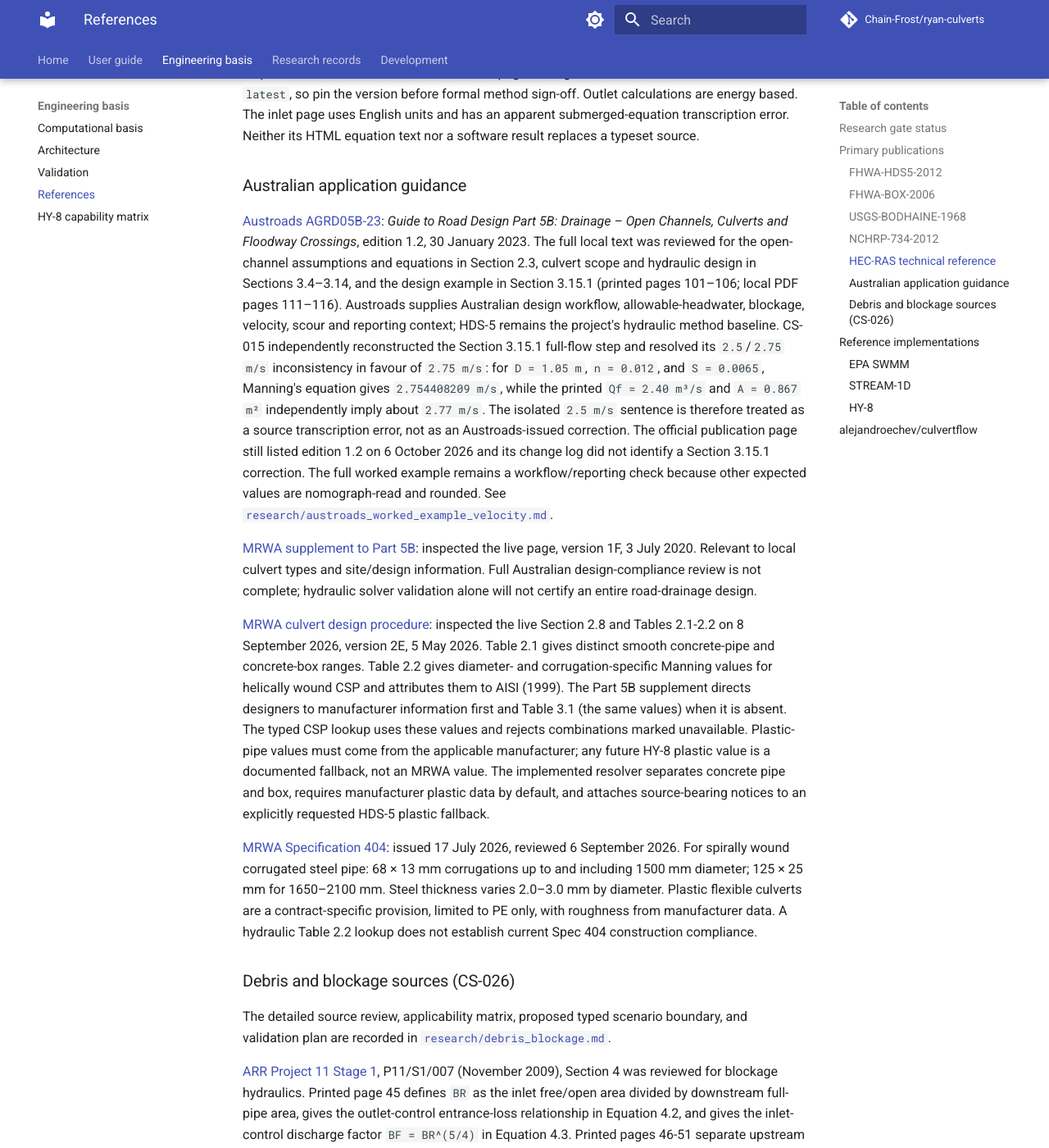
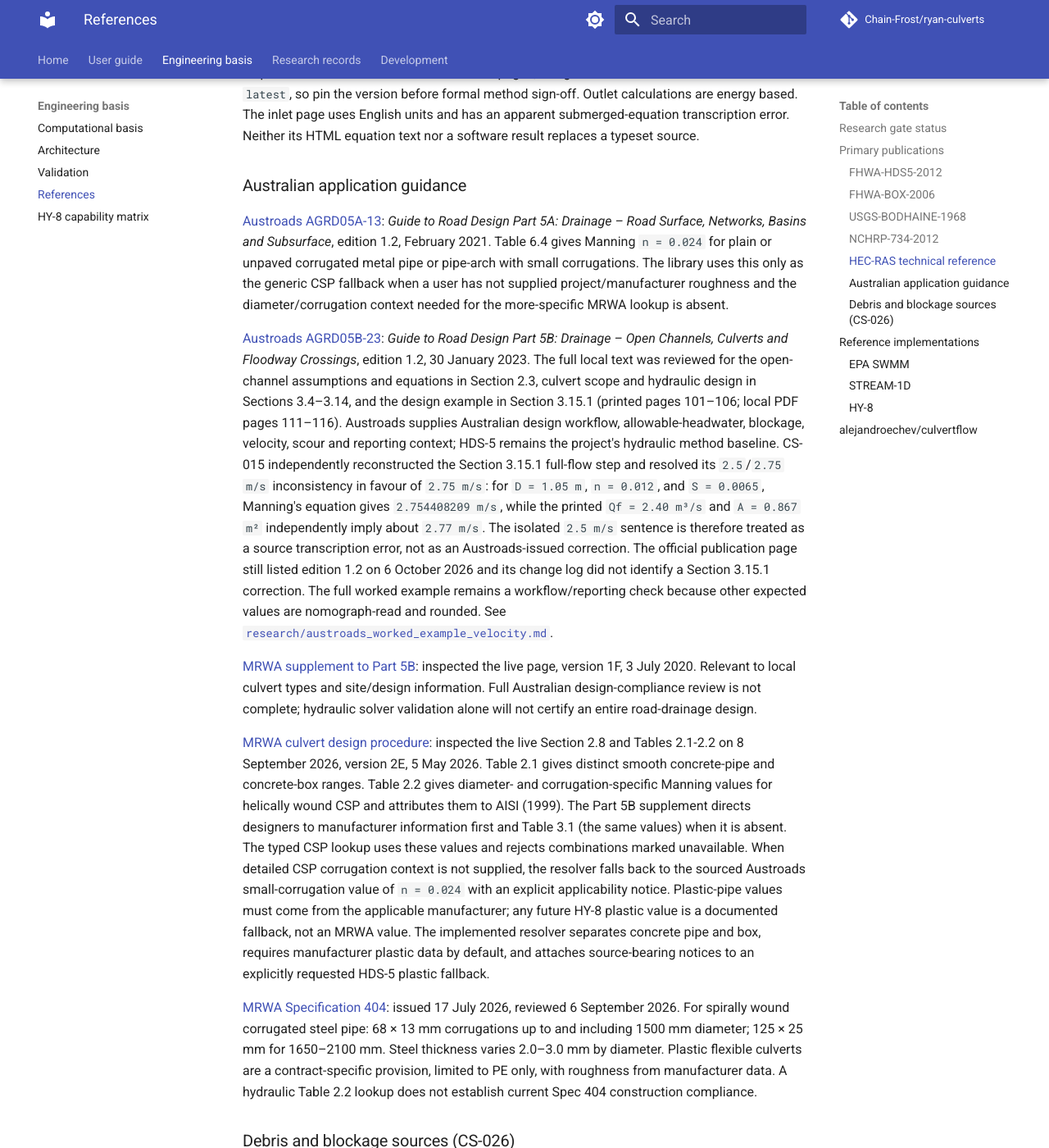
Before and after one commit to Chain-Frost/ryan-culverts, an MkDocs documentation site: the page built from docs/references.md, in a window 1280 px wide and 1400 px high, scrolled down 5532 px. Shown: the whole window at 82% size. Built offline with MkDocs 1.6.1 and Material for MkDocs 9.7.7, drawn with Linux system fonts in a browser that asks for light colours; comment, search, counter and statistics services are not loaded.

Commit message:
Document Austroads CSP roughness source

```diff
--- a/docs/references.md
+++ b/docs/references.md
@@ -186,6 +186,13 @@
 
 ### Australian application guidance
 
+[Austroads AGRD05A-13][austroads-5a]: *Guide to Road Design Part 5A: Drainage – Road
+Surface, Networks, Basins and Subsurface*, edition 1.2, February 2021. Table 6.4 gives
+Manning `n = 0.024` for plain or unpaved corrugated metal pipe or pipe-arch with small
+corrugations. The library uses this only as the generic CSP fallback when a user has not
+supplied project/manufacturer roughness and the diameter/corrugation context needed for
+the more-specific MRWA lookup is absent.
+
 [Austroads AGRD05B-23][austroads]: *Guide to Road Design Part 5B: Drainage – Open
 Channels, Culverts and Floodway Crossings*, edition 1.2, 30 January 2023.
 The full local text was reviewed for the open-channel assumptions and equations in
@@ -215,7 +222,9 @@
 diameter- and corrugation-specific Manning values for helically wound CSP and attributes
 them to AISI (1999). The Part 5B supplement directs designers to manufacturer information
 first and Table 3.1 (the same values) when it is absent. The typed CSP lookup uses
-these values and rejects combinations marked unavailable. Plastic-pipe values must
+these values and rejects combinations marked unavailable. When detailed CSP corrugation
+context is not supplied, the resolver falls back to the sourced Austroads small-corrugation
+value of `n = 0.024` with an explicit applicability notice. Plastic-pipe values must
 come from the applicable manufacturer; any future HY-8 plastic value is a documented
 fallback, not an MRWA value. The implemented resolver separates concrete pipe and box,
 requires manufacturer plastic data by default, and attaches source-bearing notices to an
@@ -410,6 +419,7 @@
 [nchrp]: https://www.nationalacademies.org/publications/22673
 [hec-outlet]: https://www.hec.usace.army.mil/confluence/rasdocs/ras1dtechref/latest/modeling-culverts/culvert-hydraulics/computing-outlet-control-headwater
 [hec-inlet]: https://www.hec.usace.army.mil/confluence/rasdocs/ras1dtechref/latest/modeling-culverts/culvert-hydraulics/computing-inlet-control-headwater
+[austroads-5a]: https://austroads.com.au/publications/road-design/agrd05a
 [austroads]: https://austroads.gov.au/publications/road-design/agrd05b
 [mrwa]: https://www.mainroads.wa.gov.au/technical-commercial/technical-library/road-traffic-engineering/guide-to-road-design/mrwa-supplement-to-austroads-guide-to-road-design-part-5b/
 [mrwa-culvert-design]: https://www.mainroads.wa.gov.au/technical-commercial/technical-library/road-traffic-engineering/drainage-waterways/culverts/design-procedure/
```
